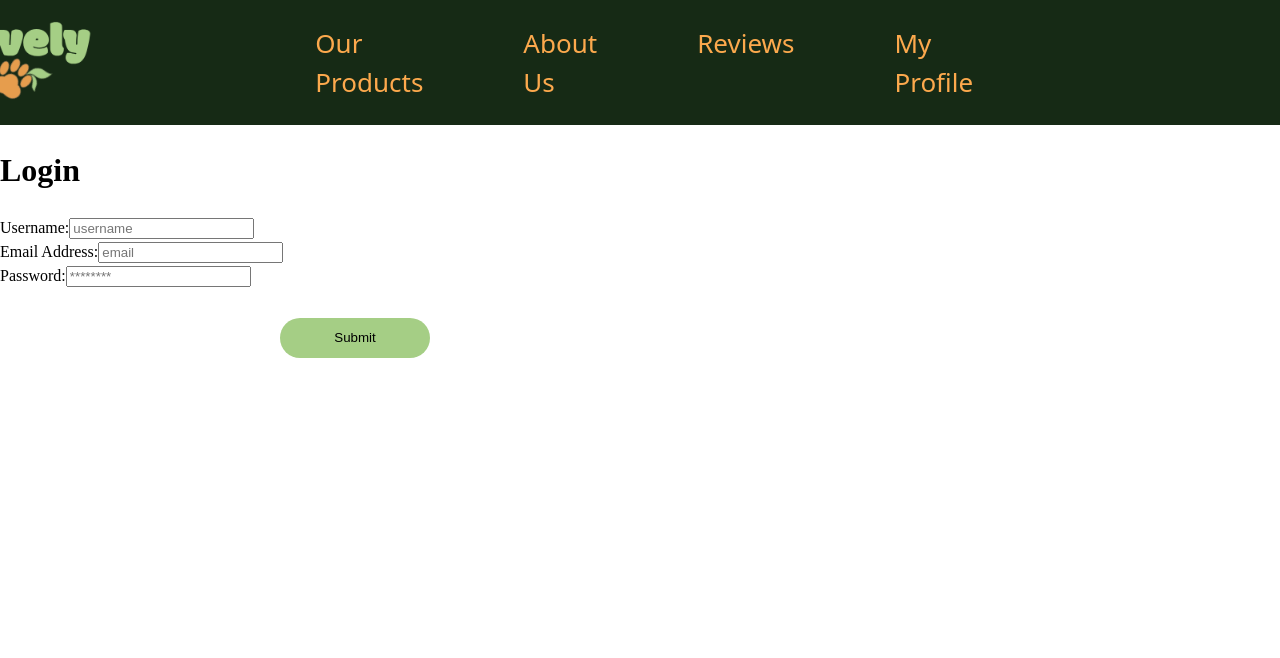
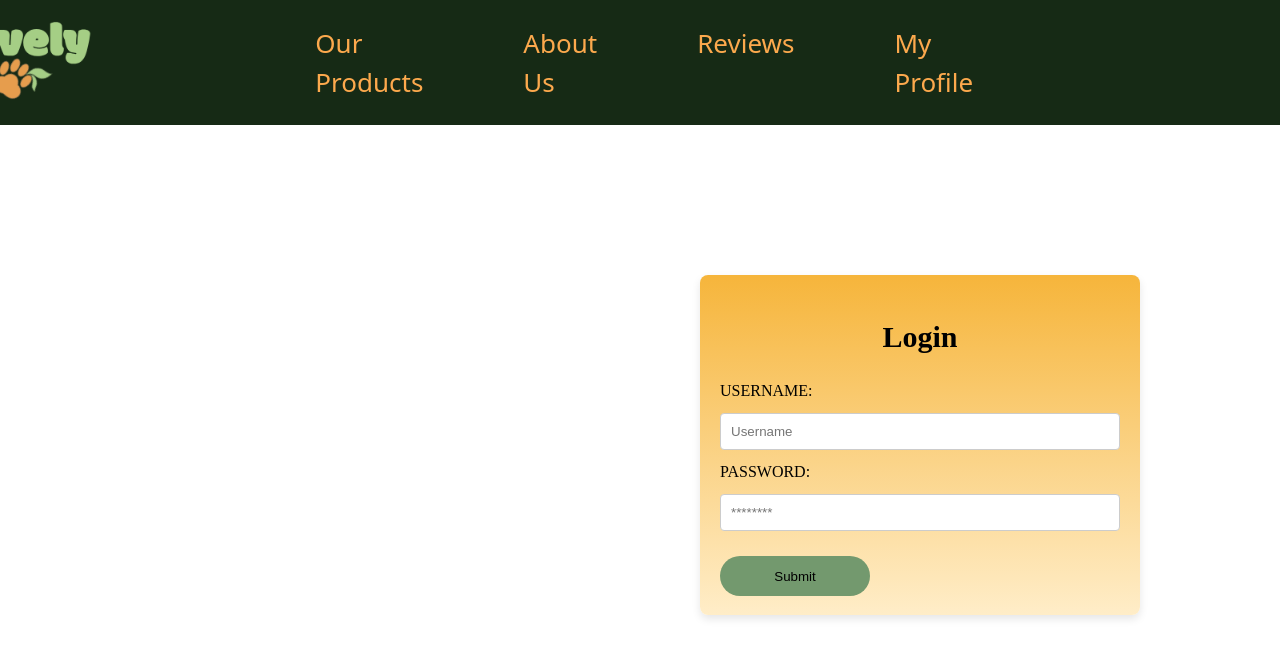
Before and after one commit to swlodawski/Pawsitivley-Fresh, a React (Vite) app in the folder client/: page /login in a window 1280 px wide. Shown: the top 658 px of the page. Built offline with nearby package versions, Linux system fonts and the light colour scheme; a web font is replaced by a local one.

Commit message:
Login css

```diff
--- /dev/null
+++ b/client/src/pages/Login/Login.css
@@ -0,0 +1,48 @@
+
+.login{
+  display: flex;
+  text-align: center;
+  font-size: 30px;
+  justify-content: center;
+  align-items: center;
+  flex-direction: column;
+}
+
+.form-container {
+  margin-top: 150px;
+  position: relative;
+  margin-left: 700px;
+  display: flex;
+  flex-direction: column;
+  align-items: stretch;
+  justify-content: center;
+  width: 400px;
+  height: 300px;
+  padding: 20px;
+  background: linear-gradient(rgb(246, 181, 59), rgb(255, 237, 200));
+  border-radius: 8px;
+  box-shadow: 0 4px 8px rgba(0, 0, 0, 0.1);
+}
+
+input {
+  width: 100%;
+  padding: 10px;
+  margin: 10px 0;
+  border: 1px solid #ccc;
+  border-radius: 4px;
+  box-sizing: border-box;
+}
+
+.form-container button {
+  display: flex;
+  align-items: center;
+  padding: 10px 20px;
+  cursor: pointer;
+  margin: 0;
+  margin-top: 15px;
+  background-color: rgb(115, 153, 110);
+}
+
+button:hover {
+  background-color: #75a577;
+}
--- a/client/src/pages/Login/Login.jsx
+++ b/client/src/pages/Login/Login.jsx
@@ -1,58 +1,65 @@
 import { useState } from "react";
 import { Link } from "react-router-dom";
 import { useMutation } from '@apollo/client';
-// import { LOGIN_USER } from '../../utils/mutations'
-// This will be where we bring in the MUTATIONS to adduser from client side.
+import './Login.css';
+// import { LOGIN_USER } from '../../utils/mutations';
 
 function Login(props) {
-//   const [ formState, setFormState] = useState({ username: '', email: '', password: '' })
-//   const [loginUser] = useMutation(LOGIN_USER)
+  const [formState, setFormState] = useState({ username: '', email: '', password: '' });
+  // const [loginUser] = useMutation(LOGIN_USER);
 
-//   const handleFormSubmit = async (event) => {
-//     event.preventDefault();
-//     const mutationsResponse = await loginUser({
-//       variables: {
-//         username: formState.username,
-//         email: formState.email,
-//         password: formState.password
-//       },
-//     });
-//   };
+  const handleFormSubmit = async (event) => {
+    event.preventDefault();
+    // Uncomment and implement mutation logic here
+    // const mutationResponse = await loginUser({
+    //   variables: { username: formState.username, email: formState.email, password: formState.password },
+    // });
+    // Handle response or errors
+  };
 
-//   const handleChange = (event) => {
-//     const { name, value} = event.target;
-//     setFormState({
-//       ...formState,
-//       [name]: value
-//     });
-//   };
+  const handleChange = (event) => {
+    const { name, value } = event.target;
+    setFormState({
+      ...formState,
+      [name]: value
+    });
+  };
 
   return (
     <div>
-        <h1>Login</h1>
-        <form>
+      <form className="form-container" onSubmit={handleFormSubmit}>
+      <h1 className="login">Login</h1>
         <div className="username-container">
-        <label htmlFor="userName">Username:</label>
-        <input placeholder="username" name="username" id="username" type="username"/>
+          <label htmlFor="username">USERNAME:</label>
+          <input
+            placeholder="Username"
+            name="username"
+            id="username"
+            type="text"
+            value={formState.username}
+            onChange={handleChange}
+          />
         </div>
 
-        <div className="email-container">
-        <label htmlFor="email">Email Address:</label>
-        <input placeholder="email" name="email" id="email" type="email" />
+
+        <div className="password-container">
+          <label htmlFor="password">PASSWORD:</label>
+          <input
+            placeholder="********"
+            name="password"
+            id="password"
+            type="password"
+            value={formState.password}
+            onChange={handleChange}
+          />
         </div>
 
-        <div className="password-container">
-        <label htmlFor="password">Password:</label>
-        <input placeholder="********" name="password" id="password" type="password"/>
-        </div>
-
-        <div className="submit-btn">
+        <div className="submit-btn" >
           <button type="submit">Submit</button>
         </div>
-
       </form>
     </div>
   );
-  };
+}
 
 export default Login;
--- a/client/src/pages/Signup/Signup.jsx
+++ b/client/src/pages/Signup/Signup.jsx
@@ -95,7 +95,7 @@ function Signup() {
             <p>What type of proteins do your pets like?</p>
 
         <input type="checkbox" id="opt1" name="opt1" value="All" />
-        <label htmlFor="opt1"> All Protien Choices</label><br></br>
+        <label htmlFor="opt1"> All Protein Choices</label><br></br>
         <input type="checkbox" id="opt2" name="opt2" value="Chicken" />
         <label htmlFor="opt2">Chicken</label><br></br>
         <input type="checkbox" id="opt3" name="opt3" value="Turkey" />
```
Also changed, not shown: client/src/assets/images/background.jpg (added). Lines whose indentation alone changed are shown as unchanged.
